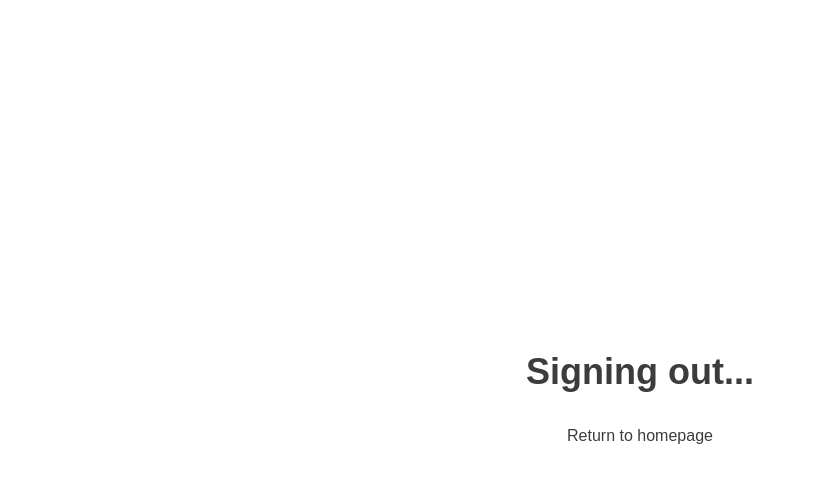
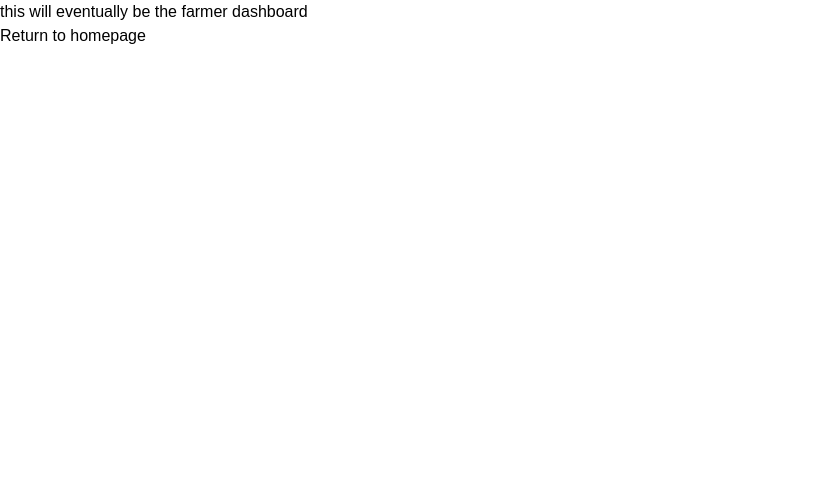
Before and after one commit to wholi-dev/website, a Next.js app: page /farmer/dashboard in a window 1280 px wide. Shown: the top 482 px of the page, without its empty margins (0-815 px from the left). Built offline with nearby package versions, Linux system fonts and the light colour scheme; no server answers; a web font is replaced by a local one.

Commit message:
more vercel debug

```diff
--- a/src/app/farmer/dashboard/page.tsx
+++ b/src/app/farmer/dashboard/page.tsx
@@ -1,17 +1,10 @@
 'use client';
-import { useEffect, useState } from 'react';
-import { supabase } from '../../../lib/supabaseClient';
-import { Session } from '@supabase/supabase-js';
 import Link from 'next/link';
 
-export default function signOut() {
-    useEffect(() => {
-        supabase.auth.signOut()
-    }, []);
-
+export default function dashboard() {
     return (
-        <div className="flex flex-col items-center justify-center min-h-screen py-8 bg-[color:var(--color-background)] text-[color:var(--color-text)] font-body">
-        <h1 className="text-4xl font-bold mb-8">Signing out...</h1>
+        <div>
+        <p>this will eventually be the farmer dashboard</p>
         <Link href='/'>Return to homepage</Link>
         </div>
     );
```
